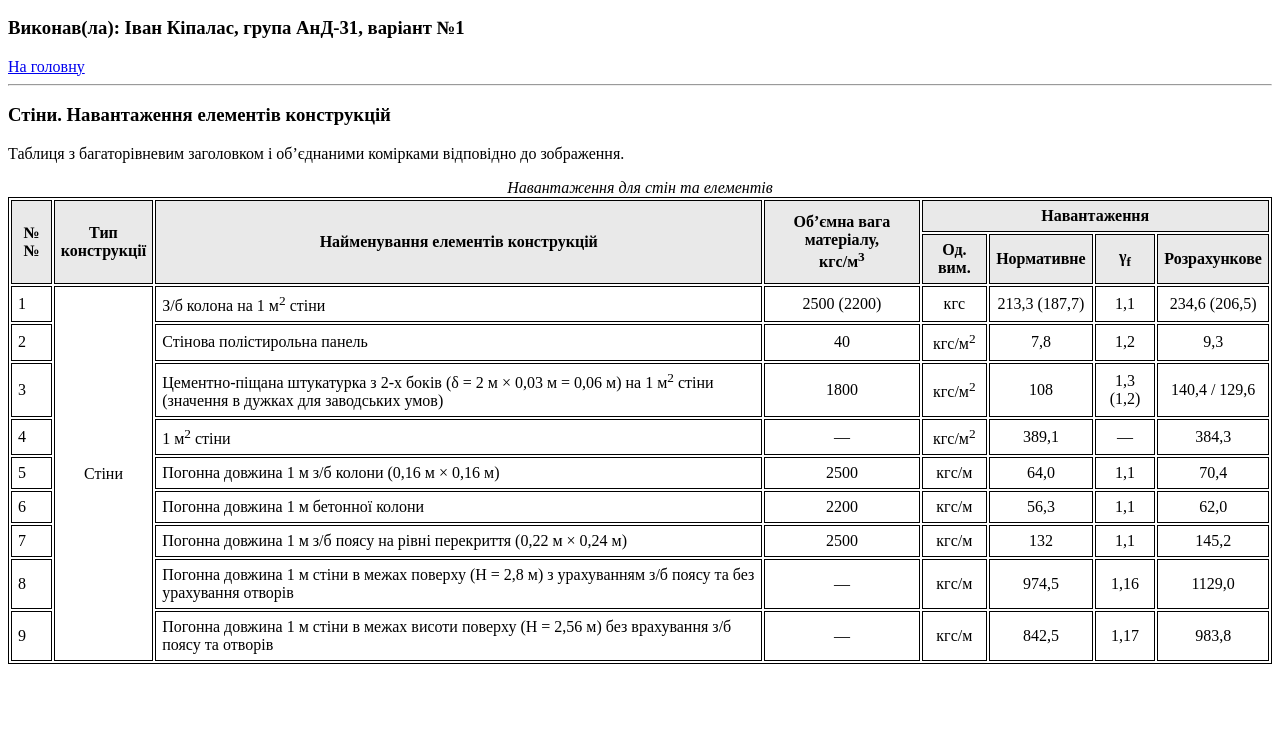
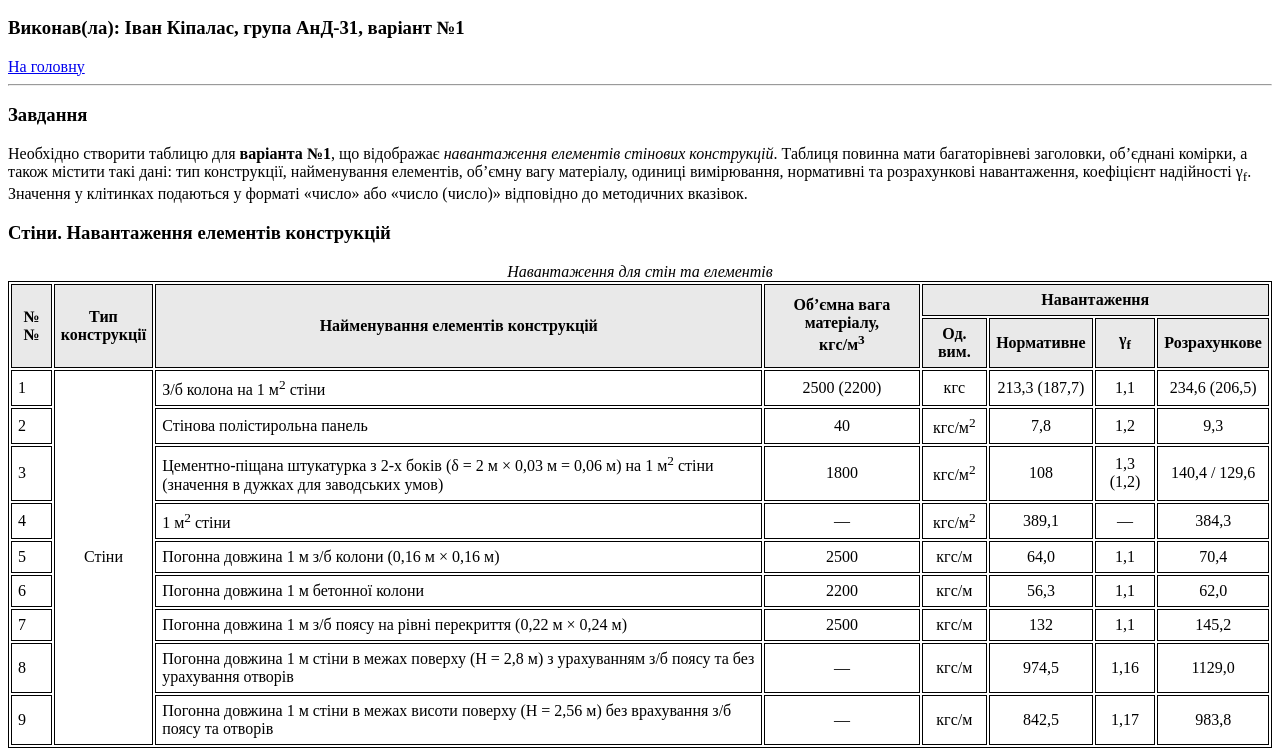
Before and after one commit to ivankipalas910/lab1-html., a plain HTML site: page table.html in a window 1280 px wide. Shown: the part 110-866 px from the top of the page. Before the commit the page ends 800 px from the top, so only its background shows below. Drawn offline with Linux system fonts and the light colour scheme.

Commit message:
Update table.html

```diff
--- a/table.html
+++ b/table.html
@@ -12,8 +12,19 @@
   <a href="index.html">На головну</a>
   <hr />
 
+  <h3>Завдання</h3>
+  <p>
+    Необхідно створити таблицю для <b>варіанта №1</b>, що відображає
+    <i>навантаження елементів стінових конструкцій</i>.
+    Таблиця повинна мати багаторівневі заголовки, об’єднані комірки,
+    а також містити такі дані: тип конструкції, найменування елементів,
+    об’ємну вагу матеріалу, одиниці вимірювання, нормативні та
+    розрахункові навантаження, коефіцієнт надійності γ<sub>f</sub>.
+    Значення у клітинках подаються у форматі «число» або «число (число)»
+    відповідно до методичних вказівок.
+  </p>
+
   <h3>Стіни. Навантаження елементів конструкцій</h3>
-  <p>Таблиця з багаторівневим заголовком і об’єднаними комірками відповідно до зображення.</p>
 
   <table width="100%" border="1" bordercolor="black" cellpadding="6">
     <caption><i>Навантаження для стін та елементів</i></caption>
```
